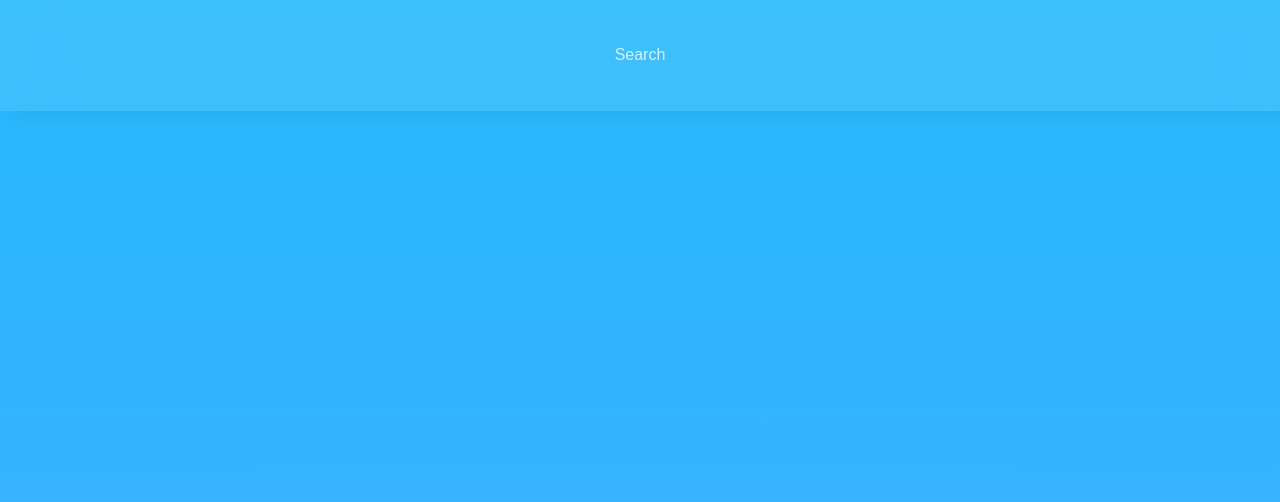
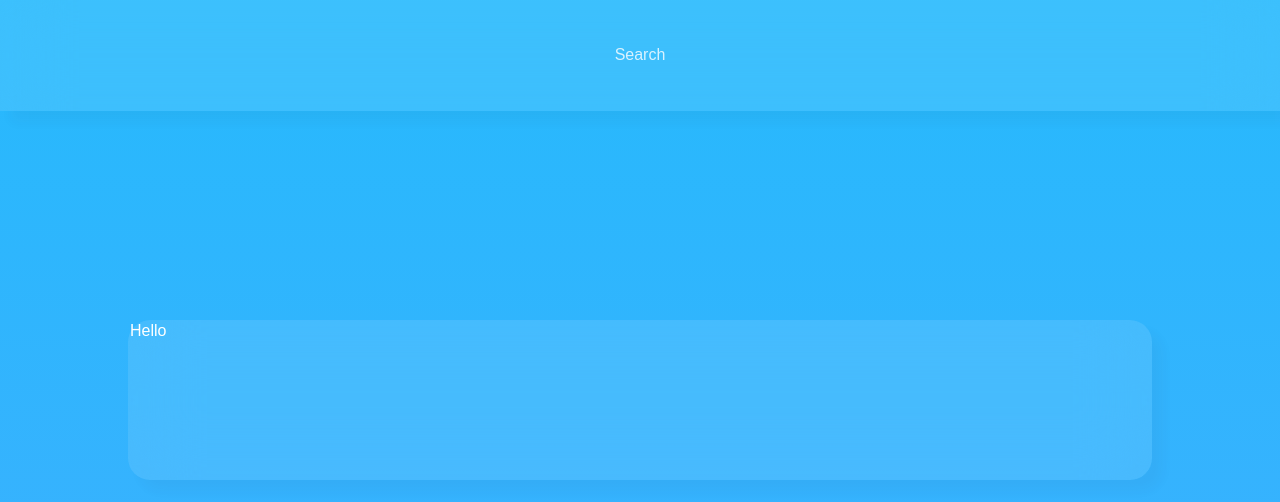
Before and after one commit to chiarawilden/rick-and-morty, a React app: page / in a window 1280 px wide. Shown: the top 502 px of the page. Built offline with nearby package versions, Linux system fonts and the light colour scheme.

Commit message:
Creates Search component and moves content from Home component directly into App.js

```diff
--- a/src/App.js
+++ b/src/App.js
@@ -1,8 +1,13 @@
 import React from "react";
-import Home from "./pages/Home";
+import Search from "./components/search/Search";
+import Topbar from "./components/topbar/Topbar";
+import "./app.css";
 
 export default function App() {
     return (
-        <Home/>
+        <div className="app">
+            <Topbar/>
+            <Search/>
+        </div>
     )
 };
--- a/src/pages/home.css
+++ b/src/app.css
@@ -1,6 +1,9 @@
-.home {
+.app {
     height: 100vh;
     width: 100vw;
+    display: flex;
+    align-items: center;
+    justify-content: center;
     background: linear-gradient(to top, #5877f1, #43adff, #22bbfc , #45e9b8);
     background-size: 400% 400%;
     animation: gradient 4s ease infinite;
--- /dev/null
+++ b/src/components/search/Search.jsx
@@ -0,0 +1,10 @@
+import React from "react";
+import "./search.css";
+
+export default function Search() {
+    return (
+        <div className="search">
+            Hello
+        </div>
+    )
+}
--- /dev/null
+++ b/src/components/search/search.css
@@ -0,0 +1,9 @@
+.search {
+    height: 10rem;
+    width: 80%;
+    background-color: rgba(255, 255, 255, 0.1);
+    backdrop-filter: blur(33px);
+    border: 2px solid transparent;
+    border-radius: 22px;
+    box-shadow: 11px 11px 11px rgba(44, 55, 66, 0.04);
+}
--- a/src/global.css
+++ b/src/global.css
@@ -7,4 +7,6 @@
 html, body {
     height: 100%;
     width: 100%;
+    font-family: sans-serif;
+    color: #FFF;
 }
--- a/src/pages/Home.jsx
+++ /dev/null
@@ -1,11 +0,0 @@
-import React from "react";
-import "./home.css";
-import Topbar from "../components/topbar/Topbar";
-
-export default function Home() {
-    return (
-        <div className="home">
-            <Topbar/>
-        </div>
-    )
-}
```
